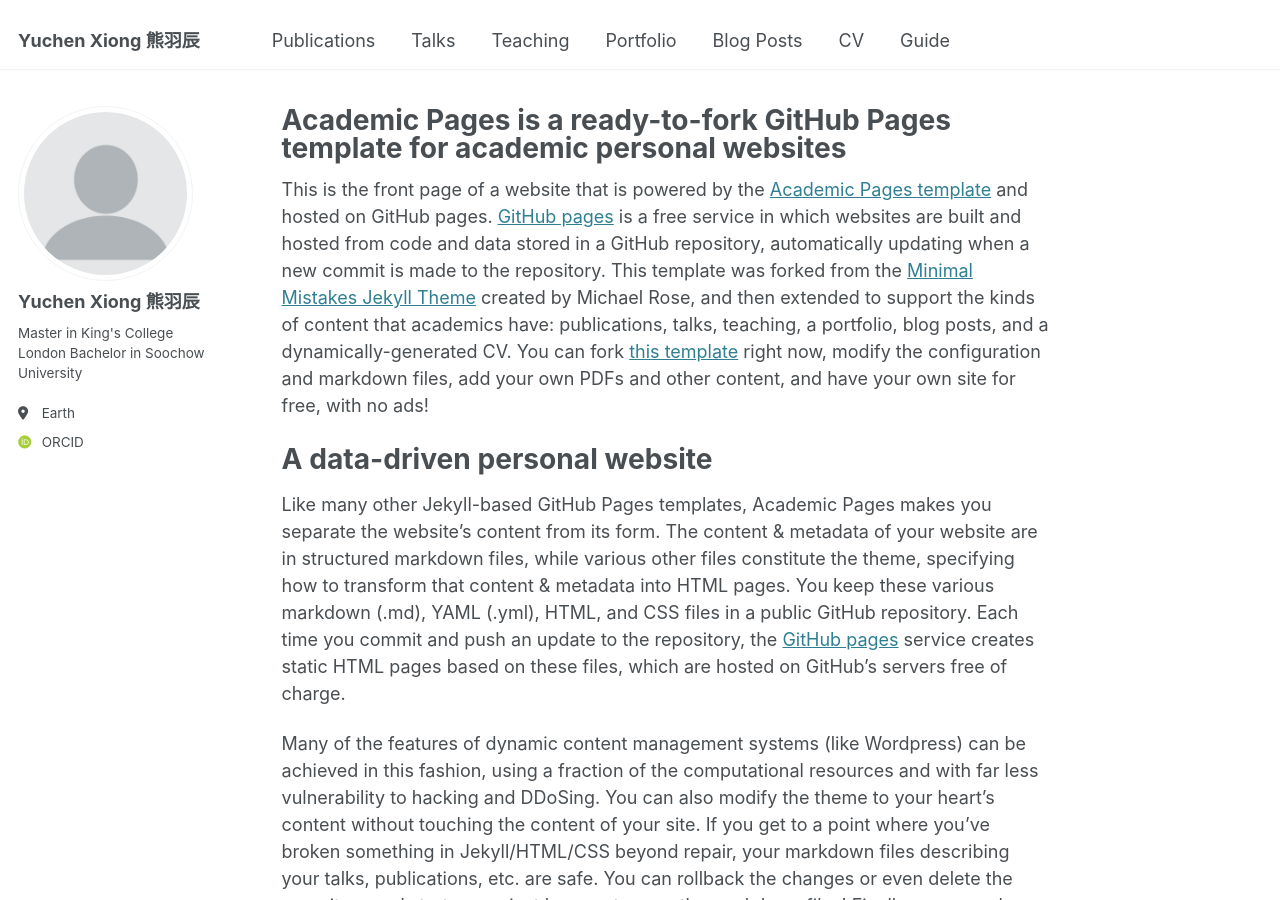
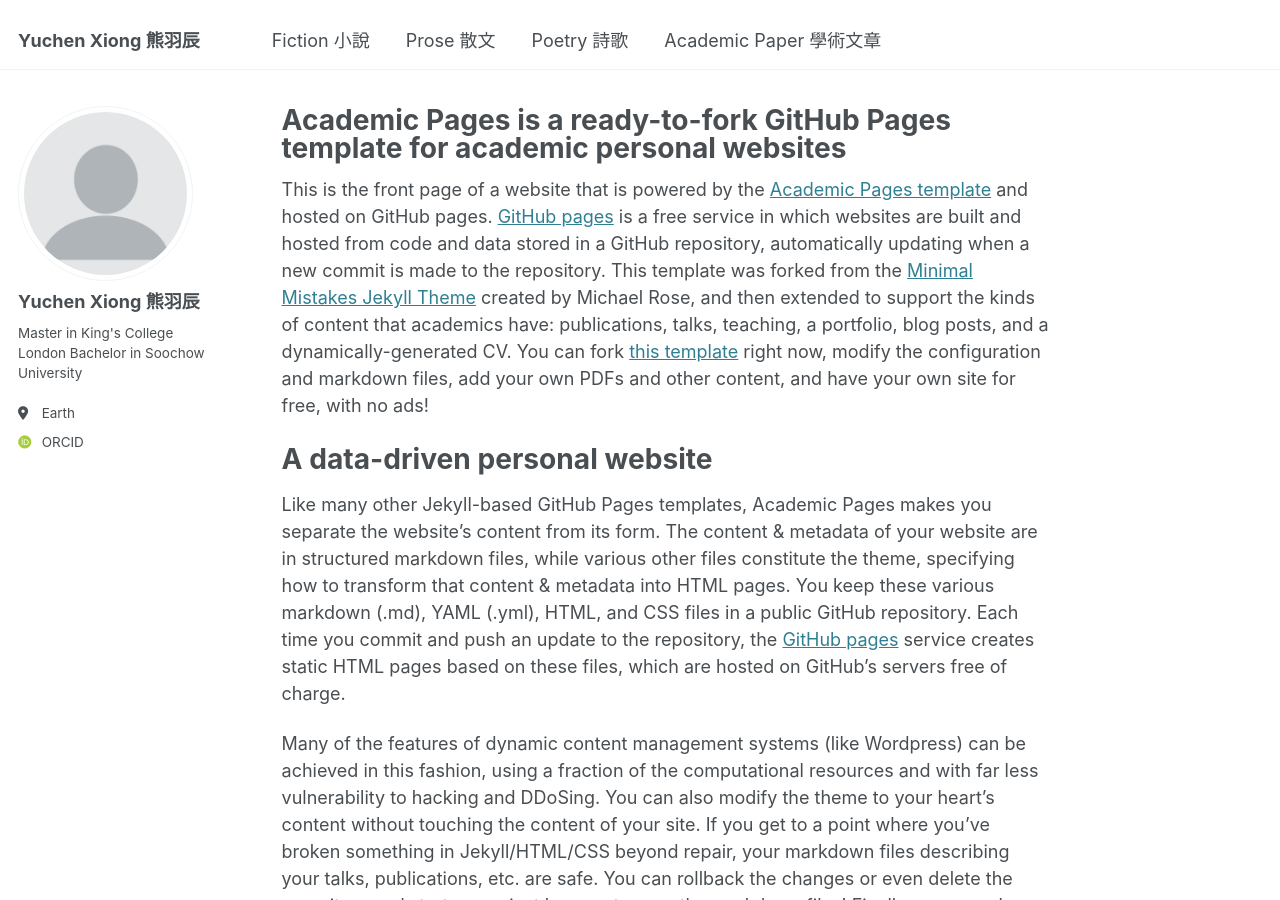
Before and after one commit to yuchen2402/yuchen2402.github.io, a Jekyll site: the page built from _pages/about.md, in a window 1280 px wide and 900 px high. Built offline with Jekyll 4.4.1, drawn with Linux system fonts in a browser that asks for light colours; some web fonts are replaced.

Commit message:
Update navigation.yml

```diff
--- a/_data/navigation.yml
+++ b/_data/navigation.yml
@@ -5,23 +5,14 @@
 # prevent it from being included in the site.
 
 main:
-  - title: "Publications"
+  - title: "Fiction 小說"
     url: /publications/
 
-  - title: "Talks"
+  - title: "Prose 散文"
     url: /talks/
 
-  - title: "Teaching"
+  - title: "Poetry 詩歌"
     url: /teaching/
 
-  - title: "Portfolio"
+  - title: "Academic Paper 學術文章"
     url: /portfolio/
-
-  - title: "Blog Posts"
-    url: /year-archive/
-
-  - title: "CV"
-    url: /cv/
-
-  - title: "Guide"
-    url: /markdown/
```
